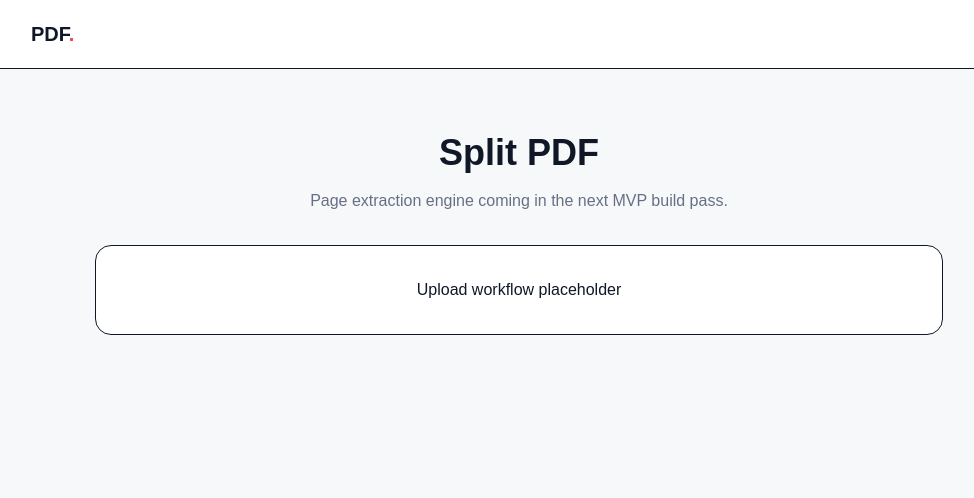
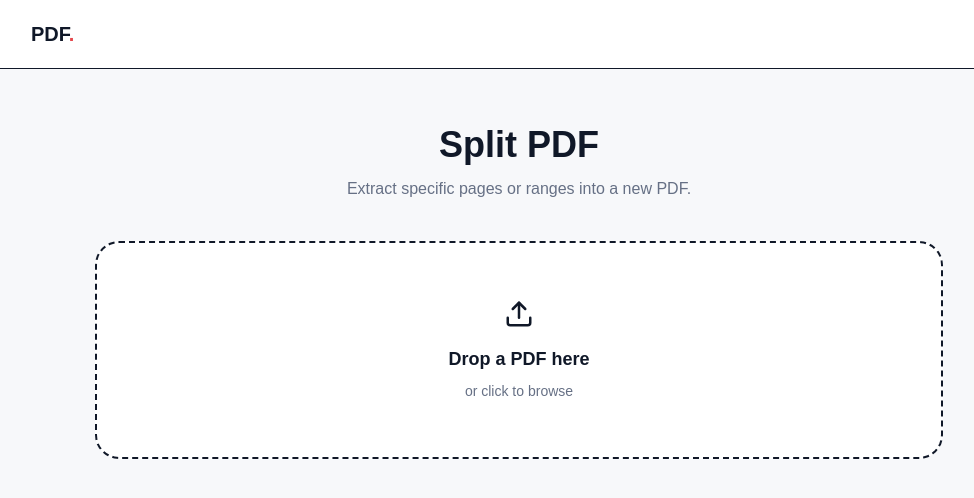
Before and after one commit to sequenceindustries/project-pdf, a Next.js app: page /split in a window 1280 px wide. Shown: the top 498 px of the page, without its empty margins (121-1095 px from the left). Built offline with nearby package versions, Linux system fonts and the light colour scheme.

Commit message:
Update page.tsx

```diff
--- a/app/split/page.tsx
+++ b/app/split/page.tsx
@@ -1,5 +1,4 @@
-import Link from "next/link";
-
-export default function SplitPage(){
- return <main className="min-h-screen"><header className="border-b bg-white"><div className="mx-auto max-w-5xl px-6 py-5"><Link href="/" className="text-xl font-bold">PDF<span className="text-[var(--accent)]">.</span></Link></div></header><section className="mx-auto max-w-4xl px-6 py-16 text-center"><h1 className="text-4xl font-bold">Split PDF</h1><p className="mt-4 text-[var(--muted)]">Page extraction engine coming in the next MVP build pass.</p><div className="mt-8 rounded-2xl border bg-white p-8">Upload workflow placeholder</div></section></main>
+import SplitWorkspace from "./workspace";
+export default function Page() {
+  return <SplitWorkspace />;
 }
```
